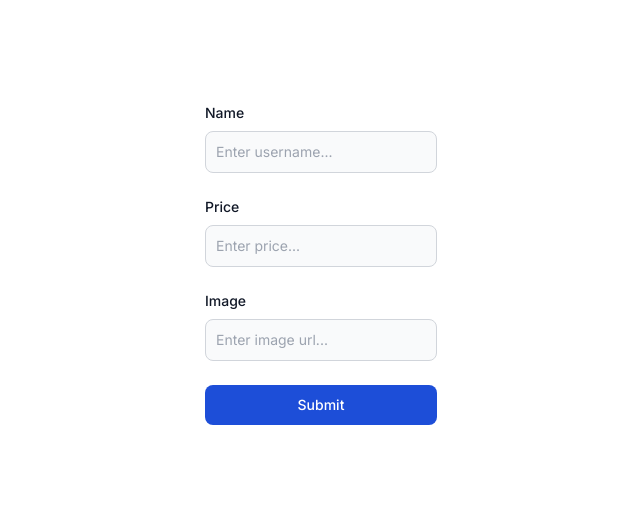
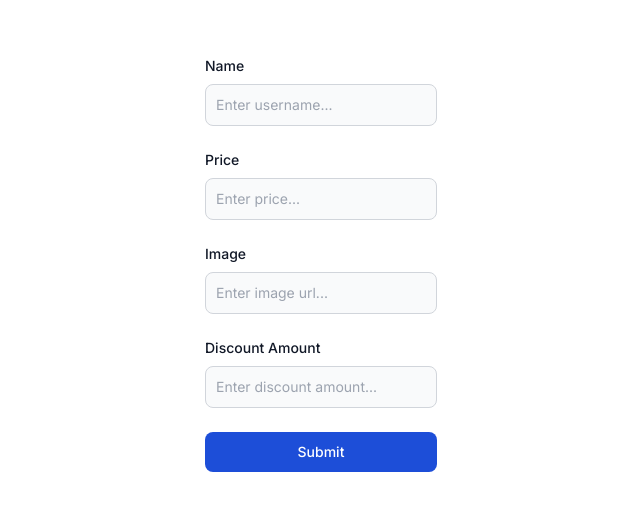
Before and after one commit to AmanPr33tS1ngh/ShopVista, a Next.js app in the folder frontend/: page /product in a window 1280 px wide. Shown: the part 136-646 px from the top of the page, without its empty margins (319-959 px from the left). Built offline with nearby package versions, Linux system fonts and the light colour scheme.

Commit message:
discount amount added and image fix

```diff
--- a/frontend/app/components/Product/Product.jsx
+++ b/frontend/app/components/Product/Product.jsx
@@ -1,16 +1,17 @@
+import { host_port } from "@/env";
 import Image from "next/image";
 import Link from "next/link";
 import React from "react";
 
 const Product = (product) => {
   return (
-    <div className="relative flex w-full max-w-xs flex-col overflow-hidden rounded-lg border border-gray-100 bg-white shadow-md">
+    <div className="relative col-span-1 flex w-full max-w-xs flex-col overflow-hidden rounded-lg border border-gray-100 bg-white shadow-md">
       <div className="relative mx-3 mt-3 flex h-60 overflow-hidden rounded-xl">
         <Image
           className="object-cover"
           width={100}
           height={100}
-          src={product.image}
+          src={`${host_port}/${product.image}`}
           alt="product image"
         />
         <span className="absolute top-0 left-0 m-2 rounded-full bg-black px-2 text-center text-sm font-medium text-white">
@@ -28,7 +29,9 @@ const Product = (product) => {
             <span className="text-3xl font-bold text-slate-900">
               ${product.price}
             </span>
-            <span className="text-sm text-slate-900 line-through">$699</span>
+            <span className="text-sm text-slate-900 line-through">
+              ${product.discountAmount}
+            </span>
           </p>
           <div className="flex items-center">
             <svg
--- a/frontend/app/page.js
+++ b/frontend/app/page.js
@@ -43,13 +43,11 @@ export default function Home() {
   }, []);
 
   return (
-    <main className="flex min-h-screen flex-col items-center justify-between p-24">
-      <div>
-        {console.log("prooododod", products)}
-        {products.map((product) => (
-          <Product {...product} />
-        ))}
-      </div>
+    <main className="grid grid-cols-3 gap-3 gap-y-8 items-center justify-between p-5">
+      {console.log("prooododod", products)}
+      {products.map((product) => (
+        <Product {...product} />
+      ))}
     </main>
   );
 }
--- a/frontend/app/product/page.jsx
+++ b/frontend/app/product/page.jsx
@@ -1,13 +1,16 @@
 "use client";
 import { host_port } from "@/env";
 import axios from "axios";
+import { useRouter } from "next/navigation";
 import { useState } from "react";
 
 const Product = () => {
+  const router = useRouter();
   const [product, setProduct] = useState({
     name: "",
     price: null,
     image: "",
+    discountAmount: null,
   });
   const changeProduct = (e) => {
     setProduct({
@@ -20,6 +23,7 @@ const Product = () => {
     const endpoint = `${host_port}/products/`;
     axios.post(endpoint, { product: product }).then((res) => {
       const responseData = res.data;
+      if (responseData.success) router.push("/");
       console.log("res", responseData);
     });
   };
@@ -47,7 +51,6 @@ const Product = () => {
             />
           </div>
         </div>
-
         <div className="mb-6">
           <label
             htmlFor="Price"
@@ -66,7 +69,6 @@ const Product = () => {
             required
           />
         </div>
-
         <div className="mb-6">
           <label
             htmlFor="Price"
@@ -85,6 +87,24 @@ const Product = () => {
             required
           />
         </div>
+        <div className="mb-6">
+          <label
+            htmlFor="Price"
+            className="block mb-2 text-sm font-medium text-gray-900 dark:text-white"
+          >
+            Discount Amount
+          </label>
+          <input
+            type="text"
+            id="discountAmount"
+            name="discountAmount"
+            value={product.discountAmount}
+            onChange={changeProduct}
+            className="bg-gray-50 border border-gray-300 text-gray-900 text-sm rounded-lg focus:ring-blue-500 focus:border-blue-500 block w-full p-2.5 dark:bg-gray-700 dark:border-gray-600 dark:placeholder-gray-400 dark:text-white dark:focus:ring-blue-500 dark:focus:border-blue-500"
+            placeholder="Enter discount amount..."
+            required
+          />
+        </div>
 
         <button
           type="submit"
--- a/frontend/next.config.mjs
+++ b/frontend/next.config.mjs
@@ -1,4 +1,8 @@
 /** @type {import('next').NextConfig} */
-const nextConfig = {};
+const nextConfig = {
+  images: {
+    domains: ["localhost"],
+  },
+};
 
 export default nextConfig;
```
Also changed, not shown: 2 other files (tests, documents, lock files or other folders).
